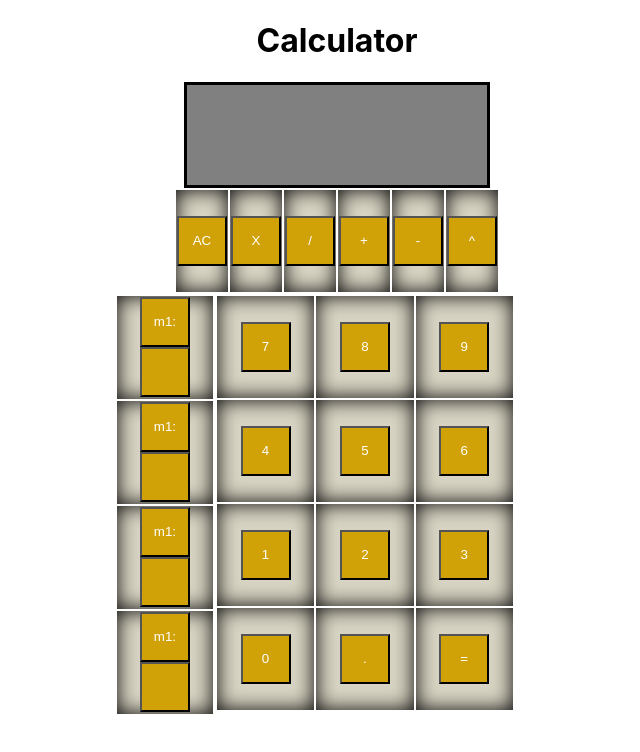
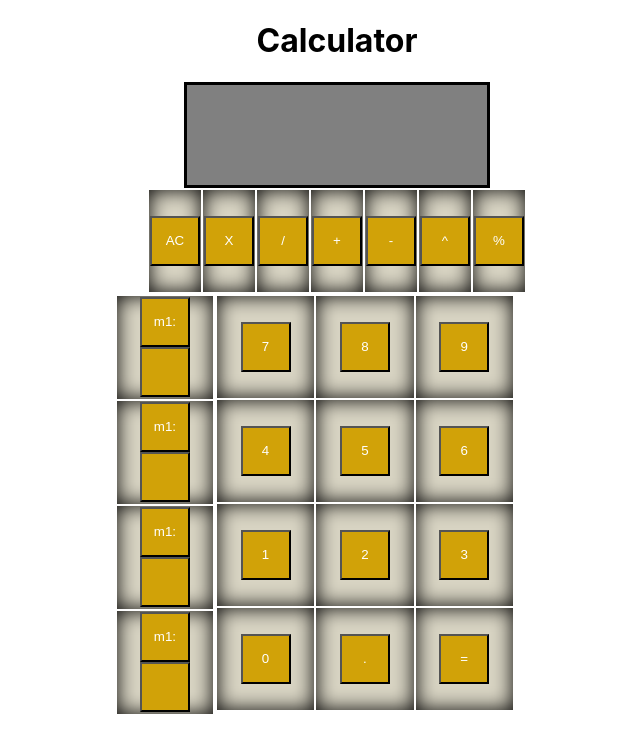
Before and after one commit to JayAk12345/calculatorreactapp, a React (Create React App) app: page / in a window 1280 px wide. Shown: the top 752 px of the page, without its empty margins (303-943 px from the left). Built offline with nearby package versions, Linux system fonts and the light colour scheme.

Commit message:
adds percentage functionality

```diff
--- a/src/components/Calculate.js
+++ b/src/components/Calculate.js
@@ -54,5 +54,8 @@ const calc = ([parsedFirstNum, ops, parsedSecondNum]) => {
   if (ops === "^") {
     answer += Math.pow(parsedFirstNum, parsedSecondNum);
   }
+  if (ops === "%") {
+    answer += (parsedFirstNum * parsedSecondNum) / 100;
+  }
   return answer;
 };
--- a/src/components/operations.js
+++ b/src/components/operations.js
@@ -24,6 +24,9 @@ const Operations = ({ display, setDisplay }) => {
           <td>
             <AddToDisplay display={display} setDisplay={setDisplay} num={"^"} />
           </td>
+          <td>
+            <AddToDisplay display={display} setDisplay={setDisplay} num={"%"} />
+          </td>
         </tr>
       </table>
     </div>
```
